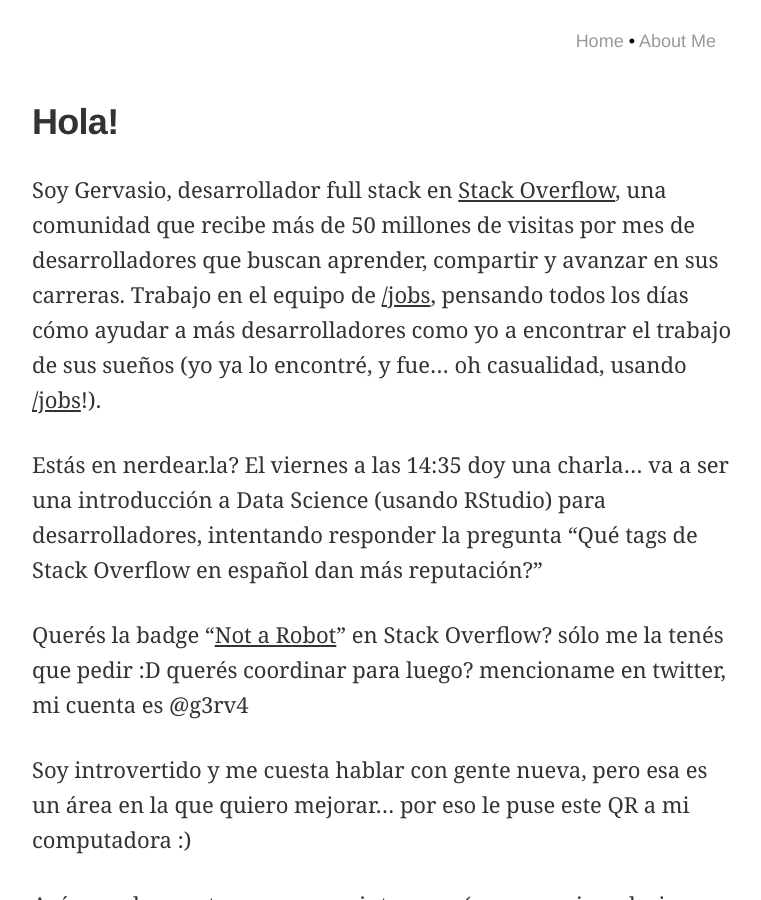
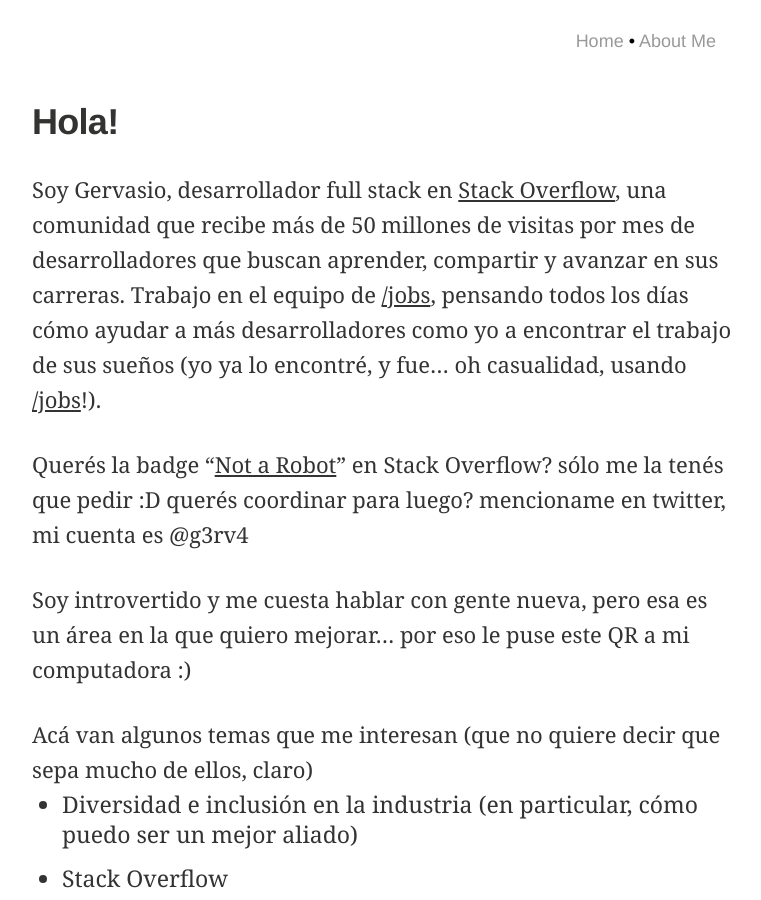
Before and after one commit to g3rv4/g3rv4.com, a Jekyll site: the page built from qr.md, in a window 1280 px wide and 900 px high. Shown: the whole window, without its empty margins (258-1019 px from the left). Built offline with Jekyll 4.4.1, drawn with Linux system fonts in a browser that asks for light colours.

```diff
--- a/qr.md
+++ b/qr.md
@@ -5,8 +5,6 @@ hide_from_sidebar: true
 ---
 
 Soy Gervasio, desarrollador full stack en [Stack Overflow](https://stackoverflow.com), una comunidad que recibe más de 50 millones de visitas por mes de desarrolladores que buscan aprender, compartir y avanzar en sus carreras. Trabajo en el equipo de [/jobs](https://stackoverflow.com/jobs), pensando todos los días cómo ayudar a más desarrolladores como yo a encontrar el trabajo de sus sueños (yo ya lo encontré, y fue... oh casualidad, usando [/jobs](https://stackoverflow.com/jobs)!).
-
-Estás en nerdear.la? El viernes a las 14:35 doy una charla... va a ser una introducción a Data Science (usando RStudio) para desarrolladores, intentando responder la pregunta "Qué tags de Stack Overflow en español dan más reputación?"
 
 Querés la badge "[Not a Robot](https://stackoverflow.com/help/badges/6381/not-a-robot)" en Stack Overflow? sólo me la tenés que pedir :D querés coordinar para luego? mencioname en twitter, mi cuenta es @g3rv4
 
```
Also changed, not shown: nerdearla.md (+2 -0 lines).
